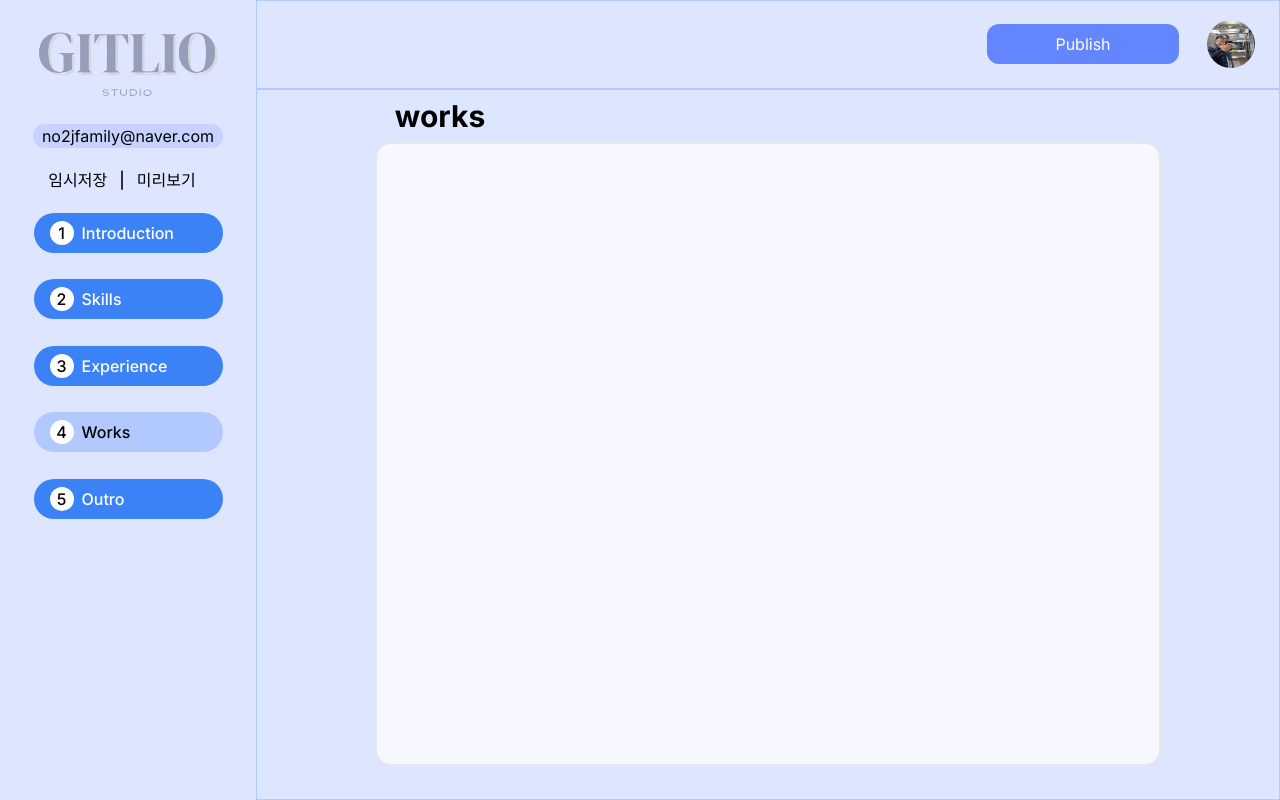
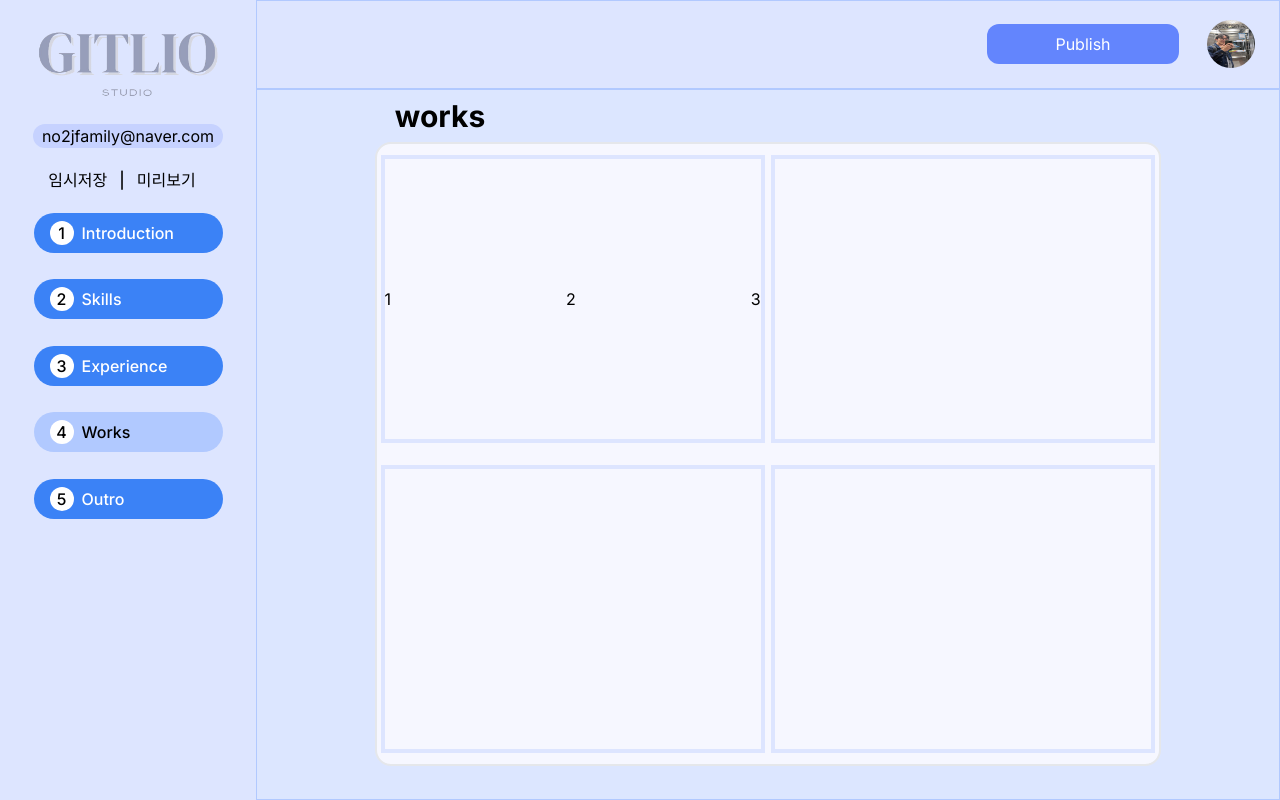
Before and after one commit to TU-GitLio/frontend, a Next.js app in the folder gitlio/: page /works in a window 1280 px wide. Built offline with nearby package versions, Linux system fonts and the light colour scheme.

Commit message:
feat: radix-ui 설치 및 works페이지 초기 구현

```diff
--- a/gitlio/app/(edit)/works/page.tsx
+++ b/gitlio/app/(edit)/works/page.tsx
@@ -14,7 +14,32 @@ export default function WorksPage() {
         <div className="col-span-4 row-span-8 h-full bg-[#DCE6FF] border border-[#B1C9FF]">
           <div className="flex flex-col h-full items-center px-5 ">
             <Title />
-            <EditBuilder />
+            <EditBuilder>
+              <div className="flex flex-col justify-around h-full">
+                <div className="flex flex-row justify-around items-center">
+                  <div className="flex flex-row justify-center items-center">
+                    <div className="w-96 h-72 border-4 border-primary">
+                      <div className="flex flex-row h-full justify-between items-center">
+                        <div className="">1</div>
+                        <div className="">2</div>
+                        <div className="">3</div>
+                      </div>
+                    </div>
+                  </div>
+                  <div className="flex flex-row justify-center">
+                    <div className="w-96 h-72 border-4 border-primary"></div>
+                  </div>
+                </div>
+                <div className="flex flex-row justify-around">
+                  <div className="flex flex-row justify-center">
+                    <div className="w-96 h-72 border-4 border-primary"></div>
+                  </div>
+                  <div className="flex flex-row justify-center">
+                    <div className="w-96 h-72 border-4 border-primary"></div>
+                  </div>
+                </div>
+              </div>
+            </EditBuilder>
           </div>
         </div>
       </div>
--- a/gitlio/package.json
+++ b/gitlio/package.json
@@ -11,6 +11,7 @@
   "dependencies": {
     "@clerk/nextjs": "^4.29.4",
     "@dnd-kit/core": "^6.1.0",
+    "@radix-ui/react-icons": "^1.3.0",
     "next": "14.1.0",
     "react": "^18",
     "react-dom": "^18",
```
Also changed, not shown: 1 other file (tests, documents, lock files or other folders).
